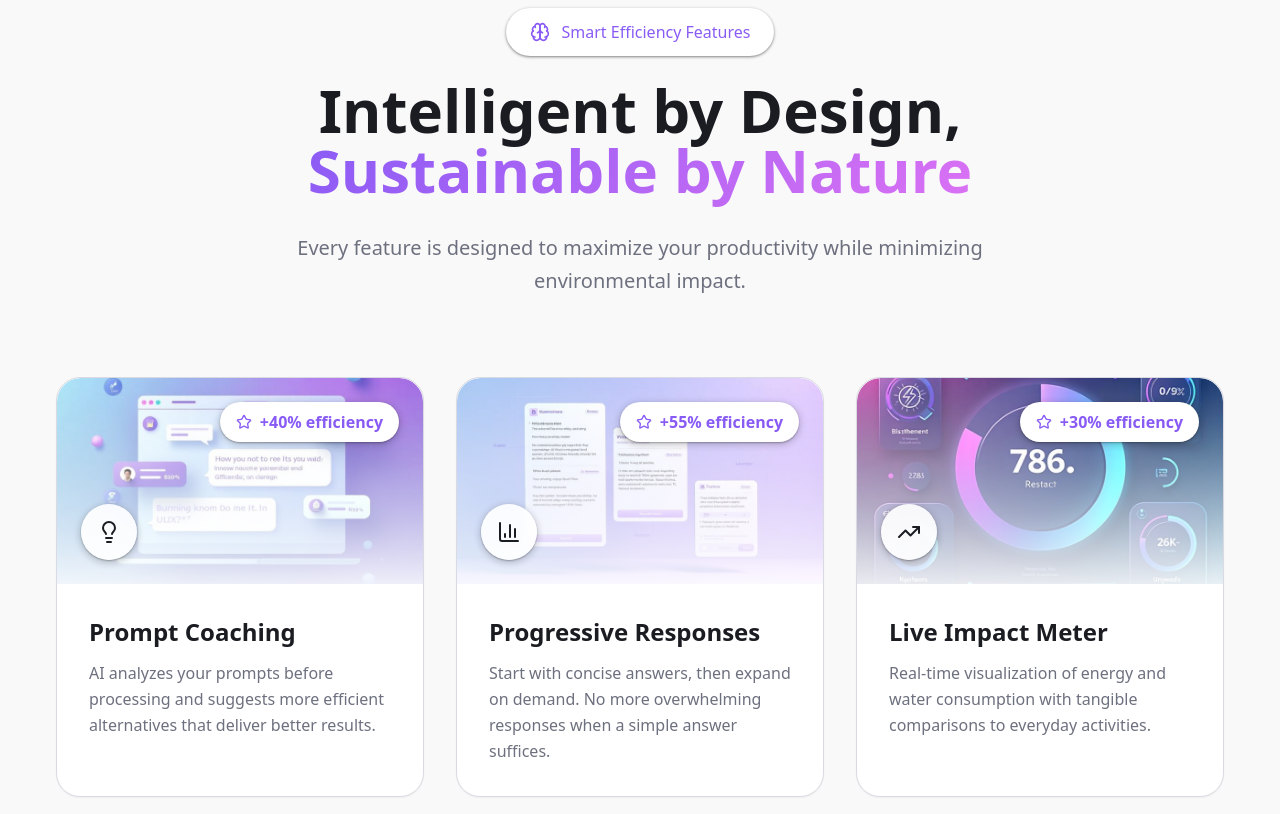
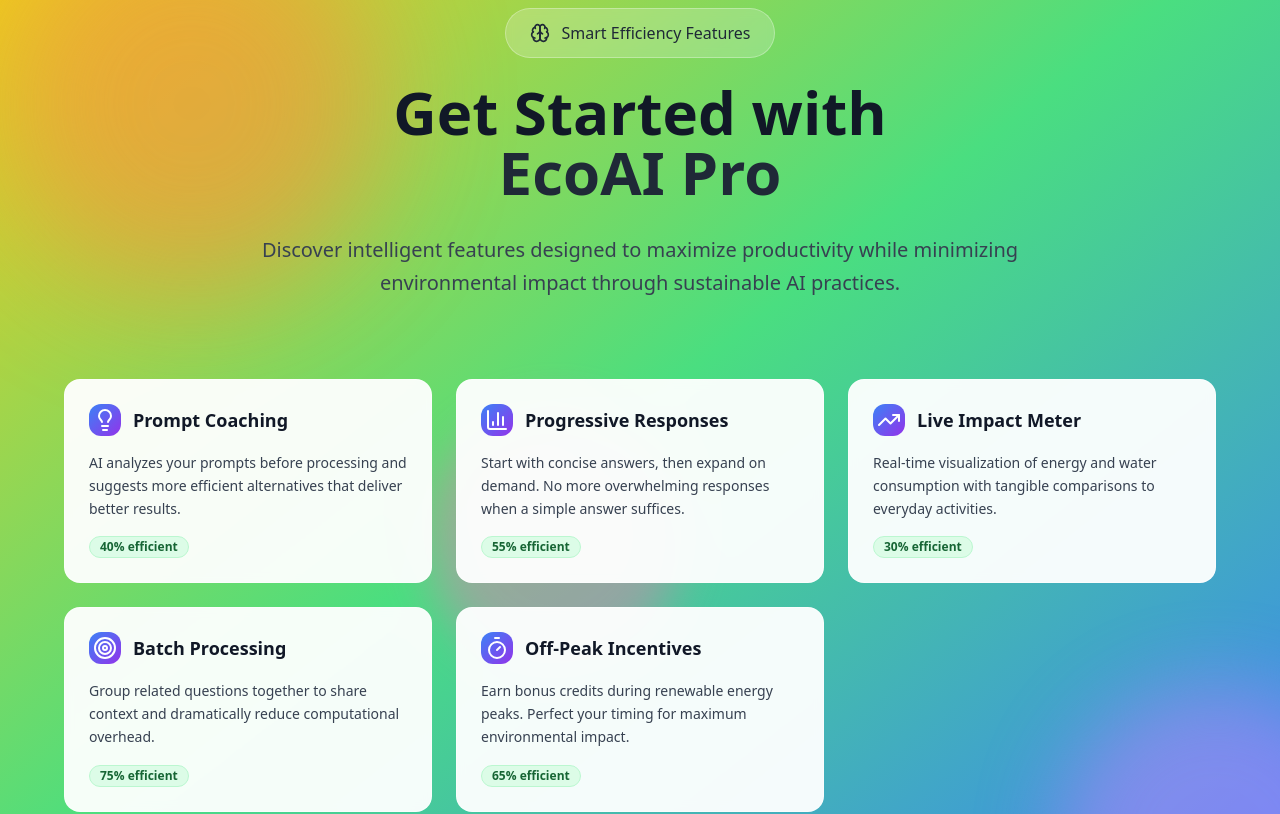
Before and after one commit to amymagpar/eco-prompt-guard, a React (Vite) app: page / in a window 1280 px wide. Shown: the part 1660-2474 px from the top of the page. Built offline with nearby package versions, Linux system fonts and the light colour scheme.

Commit message:
Refine page style
Update page design to match Material Design 3 while maintaining a unique aesthetic.

```diff
--- a/src/pages/Index.tsx
+++ b/src/pages/Index.tsx
@@ -73,33 +73,52 @@ const Index = () => {
       {/* Hero Section */}
       <HeroSection />
 
-      {/* Features Section */}
-      <section className="py-24 px-6">
-        <div className="container mx-auto">
+      {/* Features Section with vibrant gradient background */}
+      <section className="py-24 px-6 relative overflow-hidden bg-gradient-to-br from-yellow-400 via-green-400 to-blue-500">
+        {/* Dynamic background elements */}
+        <div className="absolute top-0 left-0 w-96 h-96 bg-orange-400 rounded-full opacity-60 -translate-x-32 -translate-y-32 blur-3xl animate-float" />
+        <div className="absolute bottom-0 right-0 w-80 h-80 bg-purple-400 rounded-full opacity-50 translate-x-24 translate-y-24 blur-2xl" />
+        <div className="absolute top-1/2 left-1/3 w-64 h-64 bg-pink-400 rounded-full opacity-40 blur-xl animate-pulse" />
+
+        <div className="container mx-auto relative z-10">
           <div className="text-center mb-20">
-            <div className="bg-surface shadow-elevation-1 rounded-full px-6 py-3 inline-flex items-center mb-6">
-              <Brain className="w-5 h-5 mr-3 text-primary" />
-              <span className="text-primary font-medium">Smart Efficiency Features</span>
+            <div className="bg-white/20 backdrop-blur-sm border border-white/30 rounded-full px-6 py-3 inline-flex items-center mb-6">
+              <Brain className="w-5 h-5 mr-3 text-gray-800" />
+              <span className="text-gray-800 font-medium">Smart Efficiency Features</span>
             </div>
-            <h2 className="text-5xl md:text-6xl font-bold mb-8 text-foreground">
-              Intelligent by Design,
+            <h2 className="text-5xl md:text-6xl font-bold mb-8 text-gray-900">
+              Get Started with
               <br />
-              <span className="bg-gradient-primary bg-clip-text text-transparent">
-                Sustainable by Nature
+              <span className="text-gray-800">
+                EcoAI Pro
               </span>
             </h2>
-            <p className="text-xl text-muted-foreground max-w-3xl mx-auto leading-relaxed">
-              Every feature is designed to maximize your productivity while minimizing environmental impact.
+            <p className="text-xl text-gray-700 max-w-3xl mx-auto leading-relaxed">
+              Discover intelligent features designed to maximize productivity while minimizing environmental impact through sustainable AI practices.
             </p>
           </div>
 
-          <div className="grid md:grid-cols-2 lg:grid-cols-3 gap-8">
+          <div className="grid md:grid-cols-2 lg:grid-cols-3 gap-6 max-w-6xl mx-auto">
             {features.map((feature, index) => (
-              <EfficiencyCard
+              <div
                 key={index}
-                {...feature}
-                onInteract={() => console.log(`Interacting with ${feature.title}`)}
-              />
+                className="bg-white/95 backdrop-blur-sm rounded-2xl p-6 hover:bg-white transition-all duration-300 hover:shadow-xl hover:-translate-y-1 border border-white/50"
+              >
+                <div className="flex items-center mb-4">
+                  <div className="w-8 h-8 rounded-lg bg-gradient-to-br from-blue-500 to-purple-600 flex items-center justify-center text-white mr-3">
+                    {feature.icon}
+                  </div>
+                  <h3 className="text-lg font-semibold text-gray-900">{feature.title}</h3>
+                </div>
+                <p className="text-gray-700 text-sm leading-relaxed mb-4">
+                  {feature.description}
+                </p>
+                <div className="flex items-center justify-between">
+                  <Badge variant="secondary" className="bg-green-100 text-green-800 border-green-200">
+                    {feature.efficiency}% efficient
+                  </Badge>
+                </div>
+              </div>
             ))}
           </div>
         </div>
```
